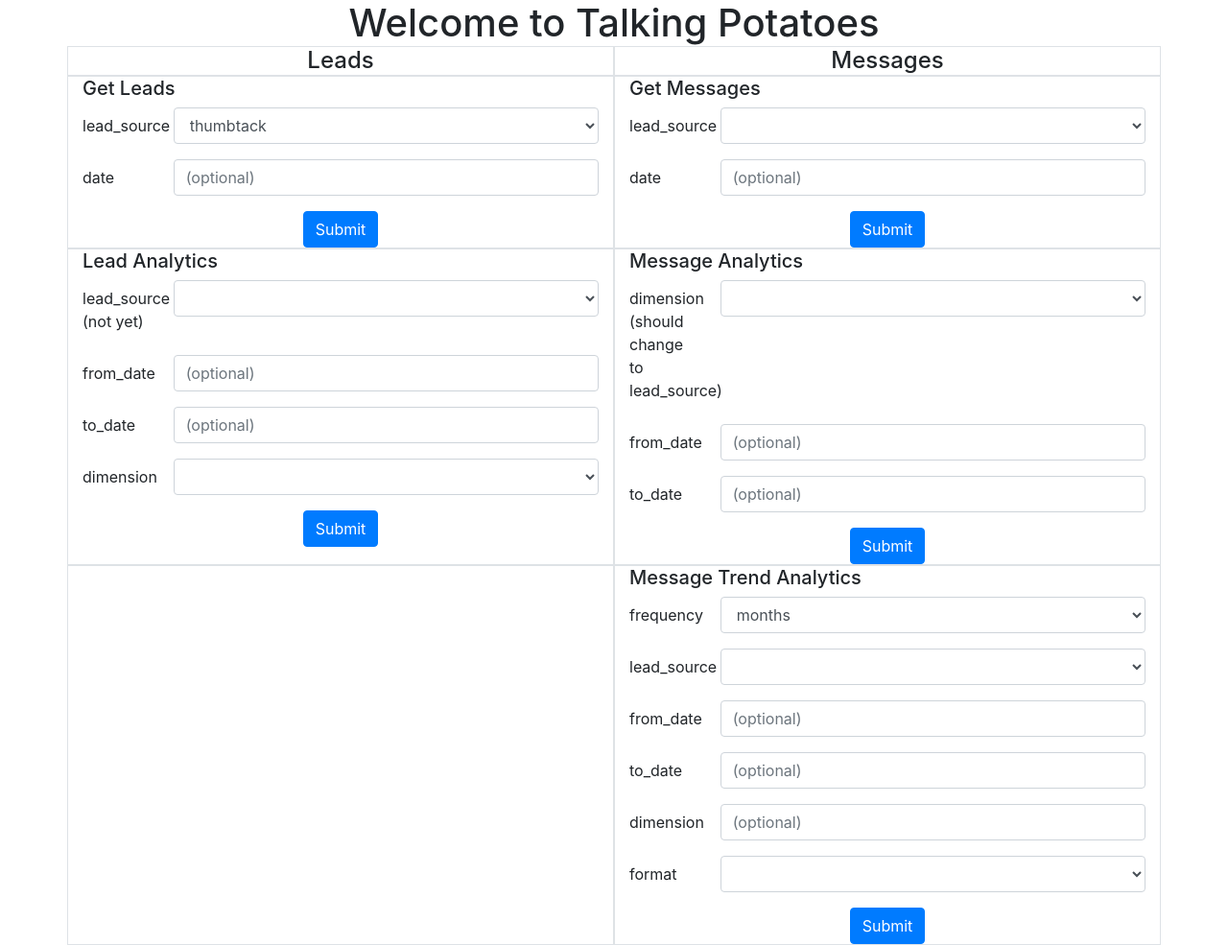
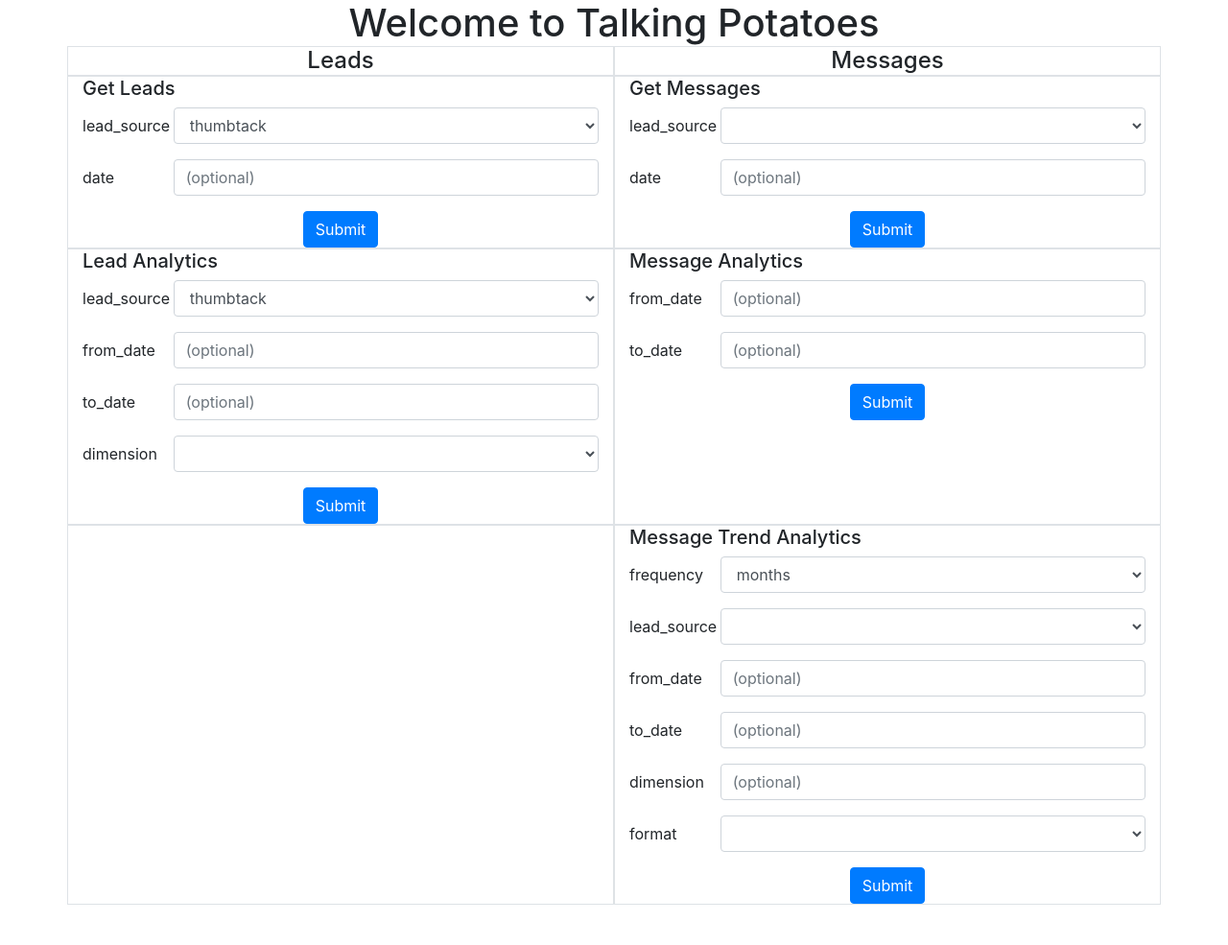
Before and after one commit to jainryu/ASWE, a Flask app: page / in a window 1280 px wide. Shown: the whole page at 96% size. After the commit the page ends 943 px from the top, so only its background shows below. Run offline with Flask 2, Linux system fonts and the light colour scheme; some libraries are stand-ins or nearby versions.

Commit message:
finished ui

```diff
--- a/server/analytics.py
+++ b/server/analytics.py
@@ -84,12 +84,10 @@
         :return list result: the result of the sql select statement
         """
         select_clause = self.get_select_clause_cols(filter_data)
-        where_date_clause = ''
         if filter_user_date_range:
             where_date_clause = self.get_user_and_date_between_clause(filter_user_date_range)
         sql_stmt = "select " + select_clause + ",count(*) from " + db_schema + "." + table_name \
                    + " " + where_date_clause + " group by " + select_clause + " order by 1 desc;"
-        print("tojo: ", sql_stmt)
         result = self.run_sql(sql_stmt, fetch_flag=True)
         return result
 
@@ -349,7 +347,6 @@
                 result = self.single_source_year_count_aggregator(result, from_year, to_year)
                 if data_format == 'graph':
                     title = f"Message Counts Per Month for {lead_source.capitalize()}"
-                    print("title: ", title)
                     x_label = "Month"
                     y_label = "Counts"
                     return visualizer.single_plot(result, title=title,
--- a/server/app.py
+++ b/server/app.py
@@ -4,6 +4,7 @@
 
 import uuid
 import json
+from sqlalchemy.sql.operators import from_
 import validators
 from passlib.hash import sha256_crypt
 from flask import Flask, request, render_template
@@ -230,7 +231,6 @@
 
         elif request.method == 'POST':
             payload = request.json
-            # print('payload: ', payload)
             event = payload['entry'][0]['messaging']
             for msg in event:
                 if fb_helper.is_user_message(msg):
@@ -336,6 +336,7 @@
 
         :return list result: a list of dicts with keys: date, count, optional user_source
         """
+
         username = auth.current_user()
         query = json.loads(db_obj.get_data(db_schema='talking_potato',
                                            table_name='users', filter_data={'username': username}))
@@ -343,18 +344,15 @@
         filter_user_date_range = {'user_id': query[0]['user_id']}
         from_date = request.args.get('from_date')
         to_date = request.args.get('to_date')
-        lead_source = request.args.get('lead_source')
 
         filter_data = {'date(contacted_time)': 1}
-
-        if lead_source:
-            if lead_source == 'user_source':
-                filter_data['user_source'] = 1
-            else:
-                return 'Accepted value of dimension = user_source'
+        filter_data['user_source'] = 1
 
         from_date, to_date = analytics_obj.create_dates('all', request.args.get('from_date'),
                                                         request.args.get('to_date'))
+        if from_date is None and to_date is None:
+            return 'Please enter the date in YYYY-MM-DD format'
+
         filter_user_date_range['from_date'] = from_date
         filter_user_date_range['to_date'] = to_date
 
@@ -363,7 +361,6 @@
                                                    filter_data=filter_data,
                                                    filter_user_date_range=filter_user_date_range)
         return result
-
 
     @app.route("/lead_analytics", methods=['GET'])
     @auth.login_required
@@ -377,25 +374,26 @@
         :return result: a list of dicts with keys: date, optional category, optimal state, count.
         """
         username = auth.current_user()
-        query = json.loads(db_obj.get_data(db_schema='talking_potato',
+        user = json.loads(db_obj.get_data(db_schema='talking_potato',
                                            table_name='users', filter_data={'username': username}))
 
-        filter_user_date_range = {'thumbtack_business_id': query[0]['thumbtack_business_id']}
+        filter_user_date_range = {'thumbtack_business_id': user[0]['thumbtack_business_id']}
 
-        from_date = request.args.get('from_date')
-        to_date = request.args.get('to_date')
         dimension = request.args.get('dimension')
 
         filter_data = {'date(contacted_time)': 1}
 
         if dimension:
-            if dimension in ('category', 'state'):
+            if dimension in ('category', 'state', 'travel_preferences'):
                 filter_data[dimension] = 1
             else:
-                return 'Accepted values of dimension = category or state'
+                return 'Accepted values of dimension = category, state, or travel_preferences'
 
         from_date, to_date = analytics_obj.create_dates('all', request.args.get('from_date'),
                                                         request.args.get('to_date'))
+        if from_date is None and to_date is None:
+            return 'Please enter the date in YYYY-MM-DD format'
+
         filter_user_date_range['from_date'] = from_date
         filter_user_date_range['to_date'] = to_date
         result = analytics_obj.get_grouped_by_date(db_schema='thumbtack',
--- a/server/db.py
+++ b/server/db.py
@@ -34,7 +34,6 @@
                 from talking_potato.users
                 where thumbtack_business_id = {business_id}"""
                                      ).fetchall()
-
         return result
 
     def run_sql(self, sql_statement, fetch_flag=False, commit_flag=False):
--- a/server/templates/home.html
+++ b/server/templates/home.html
@@ -91,11 +91,9 @@
                     Lead Analytics
                 </h5>
                 <div class="form-group row">
-                    <label for="lead_source" class="col-lg-2 col-form-label" >lead_source (not yet)</label>
+                    <label for="lead_source" class="col-lg-2 col-form-label" >lead_source</label>
                     <div class="col-lg-10">
                         <select class="form-control" id="lead_source" name="lead_source">
-                            <option></option>
-                            <option>facebook</option>
                             <option>thumbtack</option>
                         </select>
                     </div>
@@ -118,7 +116,8 @@
                         <select class="form-control" id="dimension" name="dimension">
                             <option></option>
                             <option>state</option>
-                            <option>count</option>
+                            <option>category</option>
+                            <option>travel_preferences</option>
                         </select>
                     </div>
                 </div>
@@ -134,16 +133,6 @@
                 <h5>
                     Message Analytics
                 </h5>
-                <div class="form-group row">
-                    <label for="dimension" class="col-lg-2 col-form-label" >dimension (should change to lead_source)</label>
-                    <div class="col-lg-10">
-                        <select class="form-control" id="lead_source" name="lead_source">
-                            <option></option>
-                            <option>facebook</option>
-                            <option>thumbtack</option>
-                        </select>
-                    </div>
-                </div>
                 <div class="form-group row">
                     <label for="from_date" class="col-lg-2 col-form-label">from_date</label>
                     <div class="col-lg-10">
```
